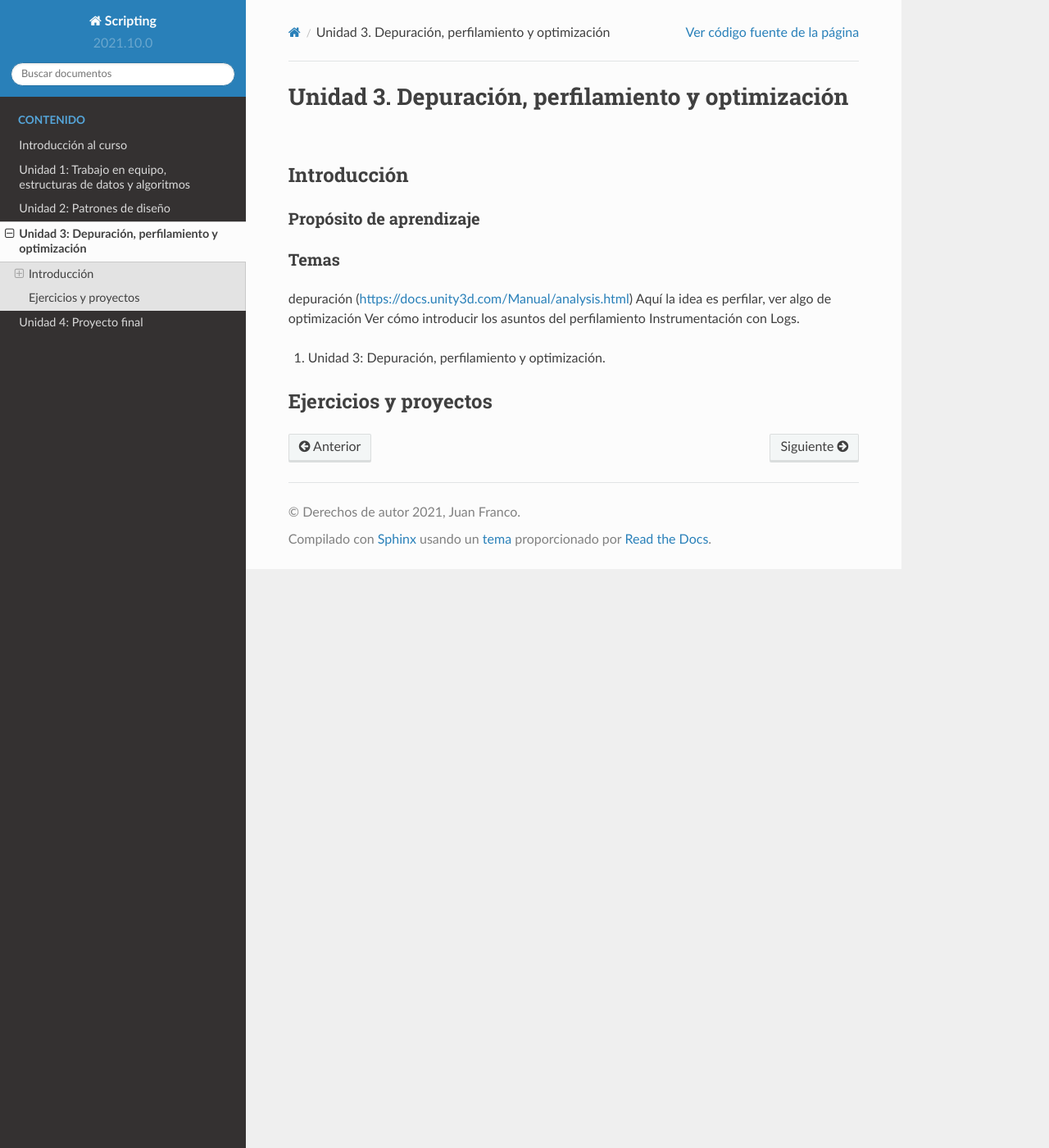
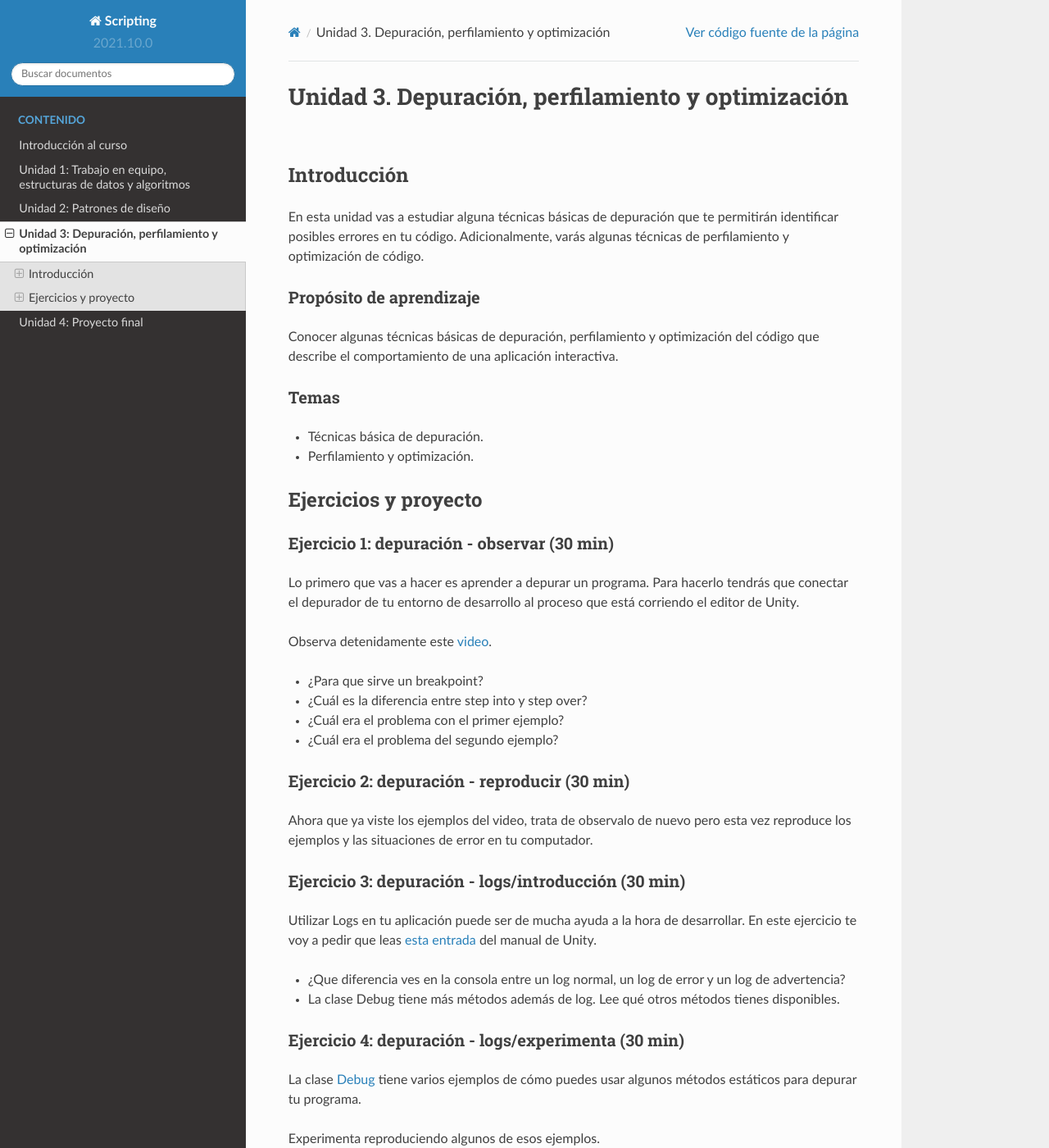
Before and after one commit to juanferfranco/scripting, a Sphinx documentation site: the page built from docs/_unidad3/unidad3.rst, in a window 1280 px wide and 1400 px high. Shown: the whole window at 82% size. Built offline with Sphinx 7.4.7 and the Read the Docs theme 2.0.0, drawn with Linux system fonts in a browser that asks for light colours; some of the changed text lies outside the part shown.

Commit message:
add Unit 3 ex 1-6 3hrs

```diff
--- a/docs/_unidad3/unidad3.rst
+++ b/docs/_unidad3/unidad3.rst
@@ -1,25 +1,81 @@
 Unidad 3. Depuración, perfilamiento y optimización
 =========================================================
-
 
 Introducción
 --------------
 
+En esta unidad vas a estudiar alguna técnicas básicas de depuración
+que te permitirán identificar posibles errores en tu código. Adicionalmente,
+varás algunas técnicas de perfilamiento y optimización de código.
+
+
 Propósito de aprendizaje
 ^^^^^^^^^^^^^^^^^^^^^^^^^^
 
+Conocer algunas técnicas básicas de depuración, perfilamiento y optimización
+del código que describe el comportamiento de una aplicación interactiva.
 
 Temas
 ^^^^^^
 
-depuración (https://docs.unity3d.com/Manual/analysis.html)
-Aquí la idea es perfilar, ver algo de optimización
-Ver cómo introducir los asuntos del perfilamiento
-Instrumentación con Logs.
+* Técnicas básica de depuración.
+* Perfilamiento y optimización.
 
-#. Unidad 3: Depuración, perfilamiento y optimización.
+Ejercicios y proyecto
+-----------------------
 
+Ejercicio 1: depuración - observar (30 min)
+^^^^^^^^^^^^^^^^^^^^^^^^^^^^^^^^^^^^^^^^^^^^^^
 
+Lo primero que vas a hacer es aprender a depurar un programa. Para hacerlo tendrás
+que conectar el depurador de tu entorno de desarrollo al proceso que está corriendo
+el editor de Unity.
 
-Ejercicios y proyectos
--------------------------
+Observa detenidamente este `video <https://youtu.be/y3kqIlLzIig>`__.
+
+* ¿Para que sirve un breakpoint?
+* ¿Cuál es la diferencia entre step into y step over?
+* ¿Cuál era el problema con el primer ejemplo?
+* ¿Cuál era el problema del segundo ejemplo?
+
+Ejercicio 2: depuración - reproducir (30 min)
+^^^^^^^^^^^^^^^^^^^^^^^^^^^^^^^^^^^^^^^^^^^^^
+
+Ahora que ya viste los ejemplos del video, trata de observalo de nuevo pero esta vez
+reproduce los ejemplos y las situaciones de error en tu computador.
+
+Ejercicio 3: depuración - logs/introducción (30 min)
+^^^^^^^^^^^^^^^^^^^^^^^^^^^^^^^^^^^^^^^^^^^^^^^^^^^^^
+
+Utilizar Logs en tu aplicación puede ser de mucha ayuda a la hora de desarrollar. En este
+ejercicio te voy a pedir que leas `esta entrada <https://docs.unity3d.com/Manual/class-Debug.html>`__
+del manual de Unity.
+
+* ¿Que diferencia ves en la consola entre un log normal, un log de error y un log de advertencia?
+* La clase Debug tiene más métodos además de log. Lee qué otros métodos tienes disponibles.
+
+Ejercicio 4: depuración - logs/experimenta (30 min)
+^^^^^^^^^^^^^^^^^^^^^^^^^^^^^^^^^^^^^^^^^^^^^^^^^^^^^
+
+La clase `Debug <https://docs.unity3d.com/ScriptReference/Debug.html>`__ tiene varios
+ejemplos de cómo puedes usar algunos métodos estáticos para depurar tu programa.
+
+Experimenta reproduciendo algunos de esos ejemplos.
+
+Ejercicio 5: depuración - logs/enriquecidos (30 min)
+^^^^^^^^^^^^^^^^^^^^^^^^^^^^^^^^^^^^^^^^^^^^^^^^^^^^^
+
+El método `Log <https://docs.unity3d.com/ScriptReference/Debug.Log.html>`__ te permite
+utilizar texto enriquecido. Lee algunas posibilidades de este texto enriquecido
+`aquí <https://docs.unity3d.com/Packages/com.unity.ugui@1.0/manual/StyledText.html>`__.
+
+Ahora observa `este video <https://youtu.be/S2LNvvcVgRo>`__ para que veas en acción
+lo anterior. Ten presente que el autor utiliza Rider, pero tu puedes utilizar la consola
+de Unity e ir y venir entre la consola y el editor de Visual Studio.
+
+Ejercicio 6: depuración - logs/enriquecidos (30 min)
+^^^^^^^^^^^^^^^^^^^^^^^^^^^^^^^^^^^^^^^^^^^^^^^^^^^^^
+
+Observa de nuevo el video anterior, pero esta vez
+`descarga el código <https://www.patreon.com/file?h=29898031&i=4427918>`__
+y reproduce lo que viste en el video.
```
